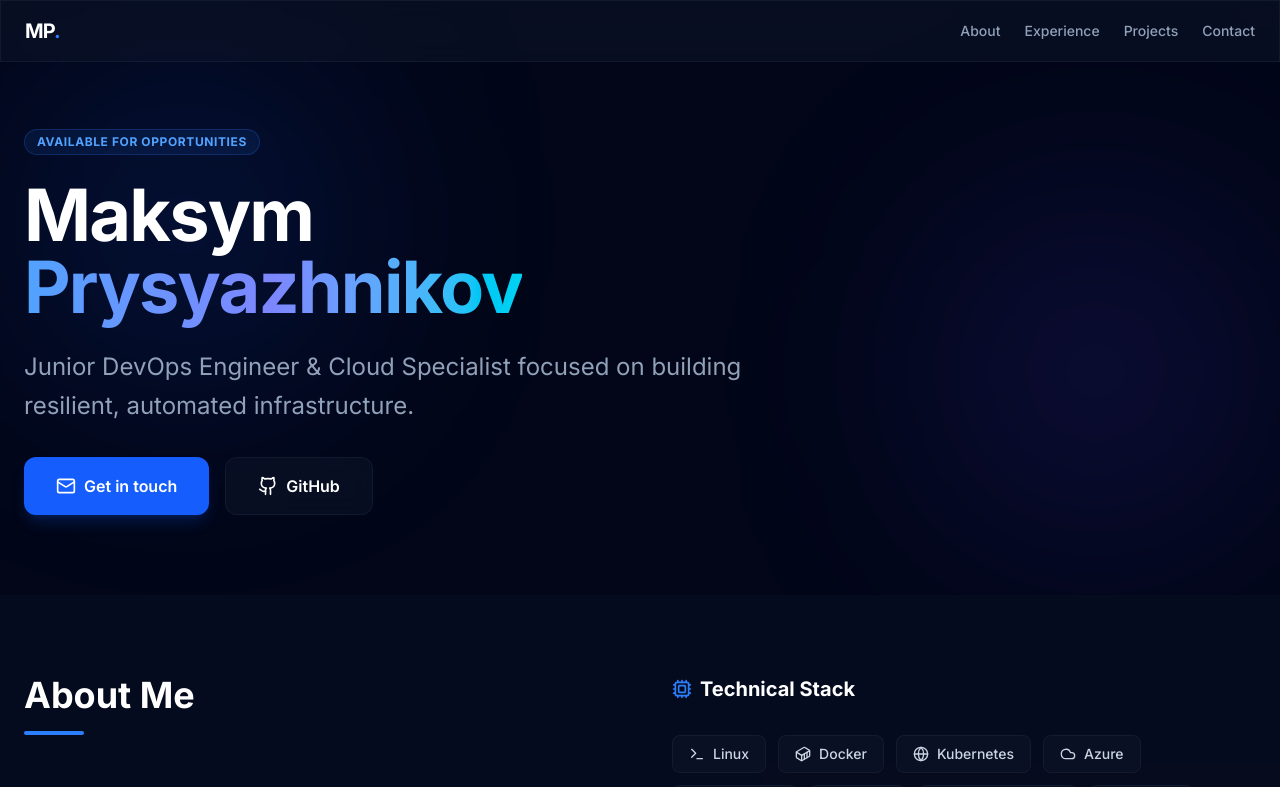
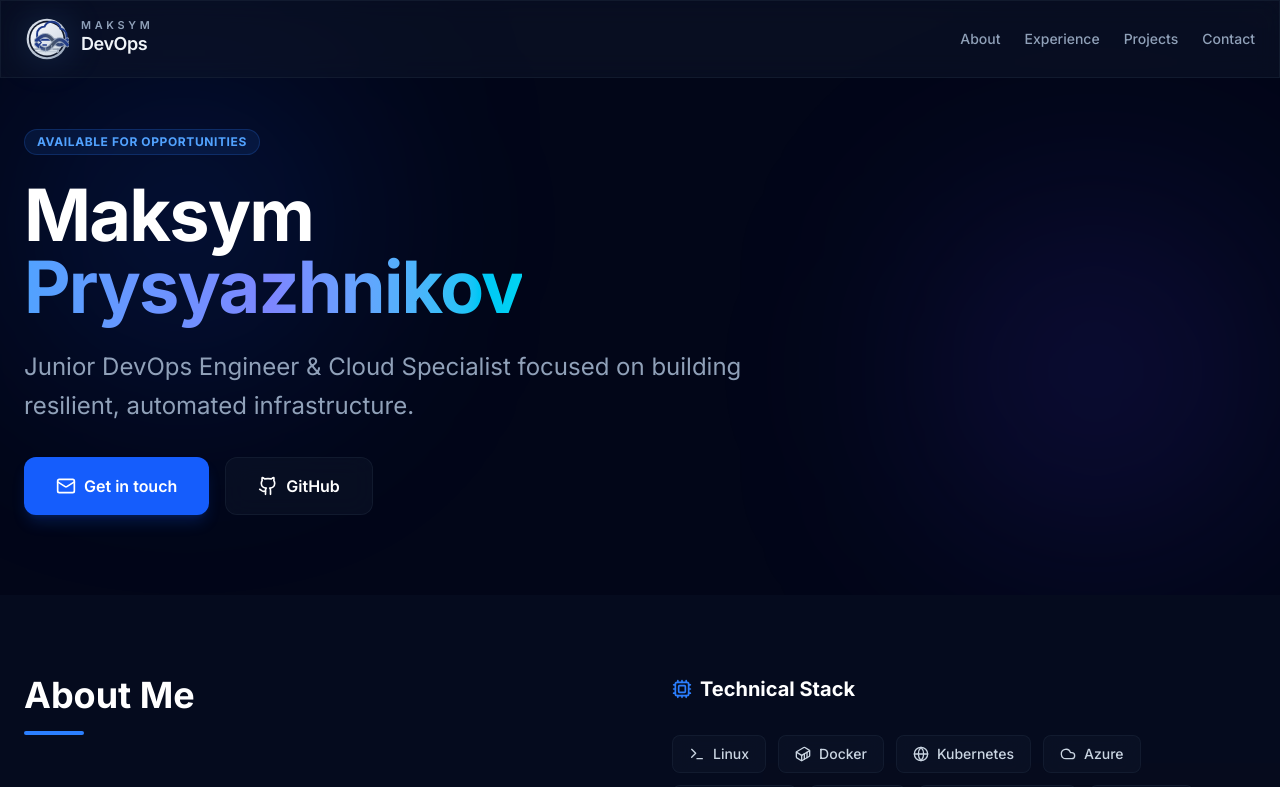
Before and after one commit to maximprysyazhnikov/maximsait, a React (Vite) app: page / in a window 1280 px wide. Shown: the top 787 px of the page. Built offline with nearby package versions, Linux system fonts and the light colour scheme.

Commit message:
Update navbar logo and add scroll-to-top link

```diff
--- a/src/App.tsx
+++ b/src/App.tsx
@@ -5,6 +5,7 @@
 
 import React, { ReactNode } from "react";
 import { motion } from "motion/react";
+import DevOpsLogo from "./components/DevOpsLogo";
 import {
   Github,
   Linkedin,
@@ -132,16 +133,18 @@ export default function App() {
   ];
 
   return (
-    <div className="min-h-screen font-sans">
+    <div id="top" className="min-h-screen font-sans">
       {/* Navigation */}
       <nav className="fixed top-0 w-full z-50 glass border-b-0 py-4">
         <div className="max-w-7xl mx-auto px-6 flex justify-between items-center">
           <motion.div
             initial={{ opacity: 0, x: -20 }}
             animate={{ opacity: 1, x: 0 }}
-            className="text-xl font-bold tracking-tighter text-white"
+            className="text-white"
           >
-            MP<span className="text-blue-500">.</span>
+            <a href="#top" className="block">
+              <DevOpsLogo />
+            </a>
           </motion.div>
           <div className="flex gap-6 text-sm font-medium text-slate-400">
             <a href="#about" className="hover:text-white transition-colors">About</a>
--- /dev/null
+++ b/src/components/DevOpsLogo.tsx
@@ -0,0 +1,98 @@
+export default function DevOpsLogo() {
+  return (
+    <div className="flex items-center gap-3">
+      <svg
+        aria-hidden="true"
+        viewBox="0 0 160 160"
+        className="h-11 w-11 shrink-0 drop-shadow-[0_0_18px_rgba(96,165,250,0.18)]"
+      >
+        <defs>
+          <linearGradient id="ring" x1="0%" y1="0%" x2="100%" y2="100%">
+            <stop offset="0%" stopColor="#e2e8f0" />
+            <stop offset="100%" stopColor="#94a3b8" />
+          </linearGradient>
+          <linearGradient id="core" x1="0%" y1="0%" x2="100%" y2="100%">
+            <stop offset="0%" stopColor="#f8fafc" />
+            <stop offset="100%" stopColor="#cbd5e1" />
+          </linearGradient>
+          <linearGradient id="flow" x1="0%" y1="0%" x2="100%" y2="0%">
+            <stop offset="0%" stopColor="#1e3a8a" />
+            <stop offset="50%" stopColor="#475569" />
+            <stop offset="100%" stopColor="#1e3a8a" />
+          </linearGradient>
+        </defs>
+
+        <circle cx="80" cy="80" r="74" fill="url(#ring)" />
+        <circle cx="80" cy="80" r="66" fill="#0f172a" />
+        <circle cx="80" cy="80" r="60" fill="url(#core)" />
+
+        <path
+          d="M44 62c0-15 12-27 27-27 4-11 15-18 27-18 16 0 29 11 31 26 12 1 22 11 22 24v16H44V62Z"
+          fill="none"
+          stroke="#1e3a8a"
+          strokeWidth="7"
+          strokeLinecap="round"
+          strokeLinejoin="round"
+        />
+
+        <path
+          d="M42 85c12-12 23-18 32-18 11 0 19 7 26 16 8 10 15 18 26 18 9 0 18-6 28-18"
+          fill="none"
+          stroke="#94a3b8"
+          strokeWidth="18"
+          strokeLinecap="round"
+          opacity="0.85"
+        />
+        <path
+          d="M42 85c12-12 23-18 32-18 11 0 19 7 26 16 8 10 15 18 26 18 9 0 18-6 28-18"
+          fill="none"
+          stroke="url(#flow)"
+          strokeWidth="11"
+          strokeLinecap="round"
+        />
+        <path
+          d="M42 99c12 12 23 18 32 18 11 0 19-7 26-16 8-10 15-18 26-18 9 0 18 6 28 18"
+          fill="none"
+          stroke="#94a3b8"
+          strokeWidth="18"
+          strokeLinecap="round"
+          opacity="0.85"
+        />
+        <path
+          d="M42 99c12 12 23 18 32 18 11 0 19-7 26-16 8-10 15-18 26-18 9 0 18 6 28 18"
+          fill="none"
+          stroke="url(#flow)"
+          strokeWidth="11"
+          strokeLinecap="round"
+        />
+
+        <path d="M34 117h92" stroke="#64748b" strokeWidth="5" strokeLinecap="round" opacity="0.65" />
+        <path d="M34 126h92" stroke="#94a3b8" strokeWidth="3" strokeLinecap="round" opacity="0.45" />
+        <g fill="#cbd5e1">
+          <circle cx="53" cy="117" r="4" />
+          <circle cx="75" cy="126" r="4" />
+          <circle cx="97" cy="117" r="4" />
+          <circle cx="119" cy="126" r="4" />
+        </g>
+        <g stroke="#94a3b8" strokeWidth="3" strokeLinecap="round">
+          <path d="M53 117v-12" />
+          <path d="M75 126v-16" />
+          <path d="M97 117v-14" />
+          <path d="M119 126v-11" />
+        </g>
+
+        <path d="M50 84l9 9-9 9" fill="none" stroke="#1e3a8a" strokeWidth="5" strokeLinecap="round" strokeLinejoin="round" />
+        <path d="M65 102h13" stroke="#1e3a8a" strokeWidth="5" strokeLinecap="round" />
+      </svg>
+
+      <div className="leading-none">
+        <div className="text-[0.68rem] font-semibold uppercase tracking-[0.34em] text-slate-400">
+          Maksym
+        </div>
+        <div className="text-lg font-semibold tracking-tight text-slate-100">
+          DevOps
+        </div>
+      </div>
+    </div>
+  );
+}
```
